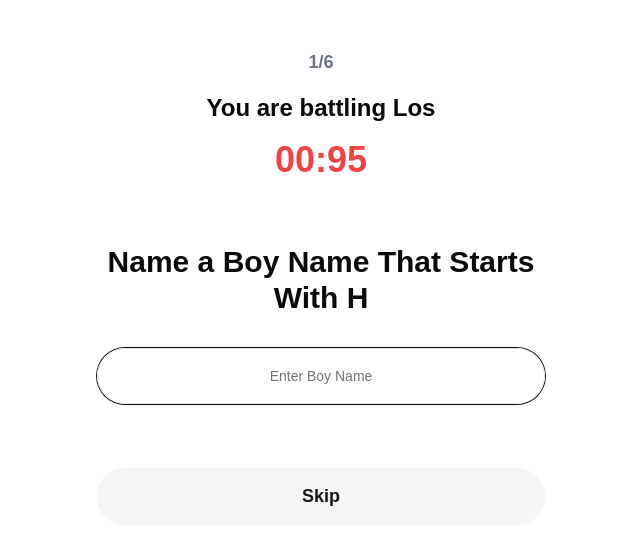
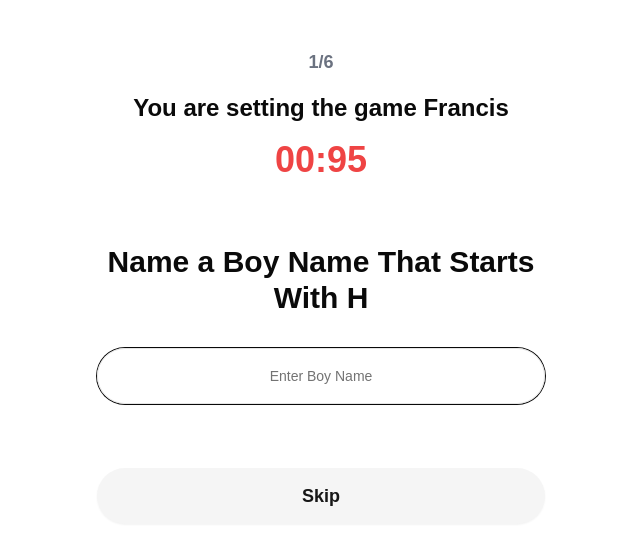
Before and after one commit to ctmventuresinc/kategoryweb, a Next.js app: page / in a window 1280 px wide. Shown: the top 544 px of the page, without its empty margins (319-959 px from the left). Built offline with nearby package versions, Linux system fonts and the light colour scheme.

Commit message:
francis sets the game

```diff
--- a/app/page.tsx
+++ b/app/page.tsx
@@ -71,7 +71,9 @@ export default function WordGame() {
           <p className="text-gray-500 font-semibold text-lg">
             {currentCategoryIndex + 1}/{categories.length}
           </p>
-          <p className="font-semibold text-2xl">You are battling Los</p>
+          <p className="font-semibold text-2xl">
+            You are setting the game Francis
+          </p>
           <p className="text-red-500 font-semibold text-4xl">
             00:{timeRemaining < 10 ? "0" : ""}
             {timeRemaining}
--- a/components/game-results.tsx
+++ b/components/game-results.tsx
@@ -77,7 +77,7 @@ export function GameResults({ userAnswers }: GameResultsProps) {
   };
 
   const handleShare = () => {
-    const shareText = `Kategorie Day 1\n${scores.total} Points\n${scores.details
+    const shareText = `Kategorie Day 2\n${scores.total} Points\n${scores.details
       .map(([category, _, score]) => `${getScoreEmoji(score)} ${category}`)
       .join("\n")}\nhttps://kategoryweb.vercel.app/`;
 
```
